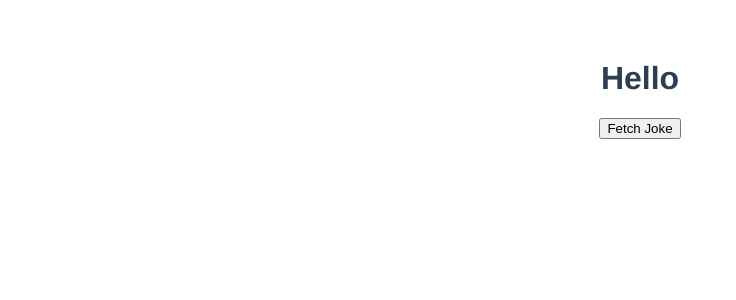
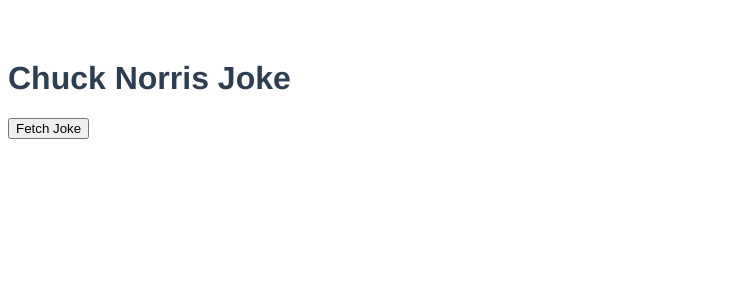
Before and after one commit to krista-r/chuck-norris-api, a Vue app: page / in a window 1280 px wide. Shown: the top 300 px of the page, without its empty margins (0-736 px from the left). Built offline with nearby package versions, Linux system fonts and the light colour scheme; the HTML template or start-up script is replaced by a standard one.

Commit message:
displaying data with click event
adding click event and ordering jokes in a list

```diff
--- a/src/App.vue
+++ b/src/App.vue
@@ -1,7 +1,12 @@
 <template>
   <div id="app">
-      <h1>Hello</h1>
+      <h1>Chuck Norris Joke</h1>
       <button @click="fetchData">Fetch Joke</button>
+      <ul>
+        <li v-for="item in data" :key="item.id">
+          <p>{{ item.joke }}</p>
+        </li>
+      </ul>
   </div>
 </template>
 <style>
@@ -9,7 +14,7 @@
   font-family: Avenir, Helvetica, Arial, sans-serif;
   -webkit-font-smoothing: antialiased;
   -moz-osx-font-smoothing: grayscale;
-  text-align: center;
+  /* text-align: center; */
   color: #2c3e50;
   margin-top: 60px;
 }
```
